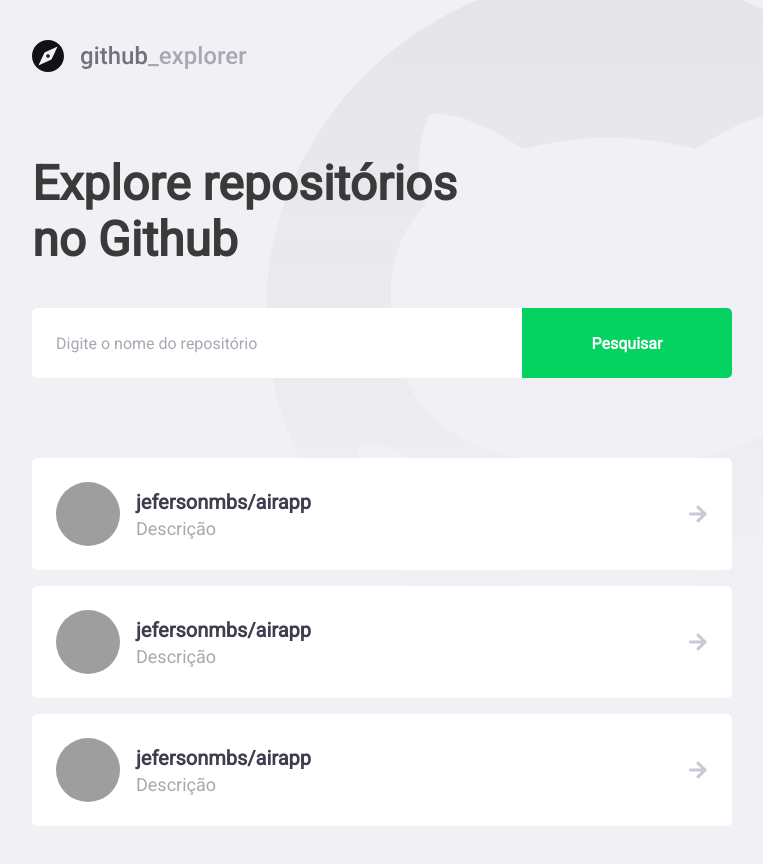
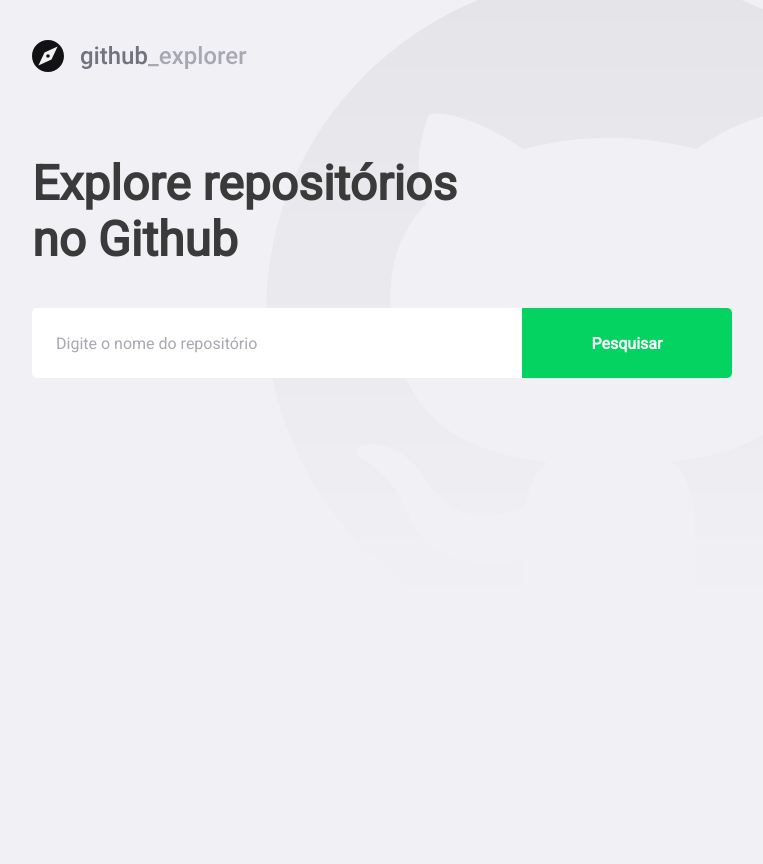
Before and after one commit to jefersonmbs/primeirio-projeto-react, a React (Create React App) app: page / in a window 1280 px wide. Shown: the whole page, without its empty margins (148-911 px from the left). After the commit the page ends 800 px from the top, so only its background shows below. Built offline with nearby package versions, Linux system fonts and the light colour scheme; grey boxes are pictures that could not be loaded.

Commit message:
Get API GitHub and list Repository

```diff
--- a/package.json
+++ b/package.json
@@ -10,6 +10,7 @@
     "@types/node": "^12.0.0",
     "@types/react": "^16.9.0",
     "@types/react-dom": "^16.9.0",
+    "axios": "^0.20.0",
     "express": "^4.17.1",
     "polished": "^4.0.2",
     "react": "^16.13.1",
--- a/src/Pages/Dashboard/index.tsx
+++ b/src/Pages/Dashboard/index.tsx
@@ -1,53 +1,60 @@
-import React from 'react';
+import React, { useState, FormEvent } from 'react';
 import { FaArrowRight } from 'react-icons/fa';
+import api from '../../services/api';
 
 import logoImg from '../../assets/logodash.svg';
 
 import { Title, Form, Repositories } from './styles';
 
+interface Repository {
+  full_name: string;
+  login: string;
+  description: string;
+  owner: {
+    login: string;
+    avatar_url: string;
+  };
+}
+
 const Dashboard: React.FC = () => {
+  const [newRepo, setNewRepo] = useState('');
+  const [repositories, setRepositories] = useState<Repository[]>([]);
+
+  async function handleAddRepository(
+    event: FormEvent<HTMLFormElement>,
+  ): Promise<void> {
+    event.preventDefault();
+
+    const response = await api.get<Repository>(`repos/${newRepo}`);
+
+    const repository = response.data;
+
+    setRepositories([...repositories, repository]);
+    setNewRepo('');
+  }
   return (
     <>
       <img src={logoImg} alt="Github Explorer" />
       <Title>Explore repositórios no Github</Title>
-      <Form action="">
-        <input placeholder="Digite o nome do repositório" />
+      <Form onSubmit={handleAddRepository}>
+        <input
+          value={newRepo}
+          onChange={e => setNewRepo(e.target.value)}
+          placeholder="Digite o nome do repositório"
+        />
         <button type="submit">Pesquisar</button>
       </Form>
       <Repositories>
-        <a href="">
-          <img
-            src="https://avatars1.githubusercontent.com/u/20329308?s=460&u=1c81ef2dee315f9e36dd6a3f2bb4e0f4a663e2b1&v=4"
-            alt="Jeferson Martins"
-          />
-          <div>
-            <strong>jefersonmbs/airapp</strong>
-            <p>Descrição</p>
-          </div>
-          <FaArrowRight size={20} />
-        </a>
-        <a href="">
-          <img
-            src="https://avatars1.githubusercontent.com/u/20329308?s=460&u=1c81ef2dee315f9e36dd6a3f2bb4e0f4a663e2b1&v=4"
-            alt="Jeferson Martins"
-          />
-          <div>
-            <strong>jefersonmbs/airapp</strong>
-            <p>Descrição</p>
-          </div>
-          <FaArrowRight size={20} />
-        </a>
-        <a href="">
-          <img
-            src="https://avatars1.githubusercontent.com/u/20329308?s=460&u=1c81ef2dee315f9e36dd6a3f2bb4e0f4a663e2b1&v=4"
-            alt="Jeferson Martins"
-          />
-          <div>
-            <strong>jefersonmbs/airapp</strong>
-            <p>Descrição</p>
-          </div>
-          <FaArrowRight size={20} />
-        </a>
+        {repositories.map((repository) => (
+          <a key={repository.full_name} href="teste">
+            <img src={repository.owner.avatar_url} alt={repository.login} />
+            <div>
+              <strong>{repository.full_name}</strong>
+              <p>{repository.description}</p>
+            </div>
+            <FaArrowRight size={20} />
+          </a>
+        ))}
       </Repositories>
     </>
   );
--- a/src/Pages/Dashboard/styles.ts
+++ b/src/Pages/Dashboard/styles.ts
@@ -70,6 +70,7 @@
     }
     div {
       margin-left: 1rem;
+      flex: 1;
       strong {
         font-size: 1.25rem;
         color: #3d3d4d;
--- /dev/null
+++ b/src/services/api.ts
@@ -0,0 +1,7 @@
+import axios from 'axios';
+
+const api = axios.create({
+  baseURL: 'https://api.github.com',
+});
+
+export default api;
```
Also changed, not shown: .eslintrc.json, 1 other file (tests, documents, lock files or other folders).
